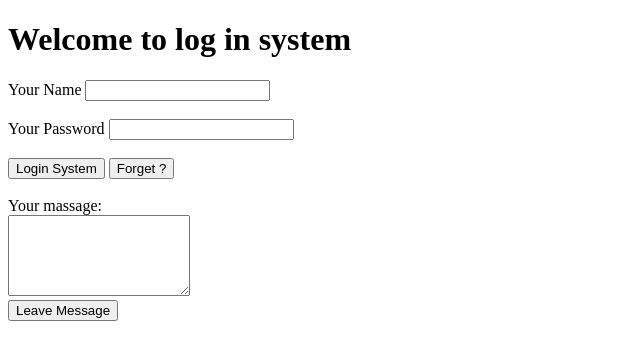
After one commit to LelouchSaint-520/Python-courses, a Flask app: page /login in a window 1280 px wide. The commit adds this page. Shown: the top 360 px of the page, without its empty margins (0-640 px from the left). Run offline with Flask 3, Linux system fonts and the light colour scheme.

Commit message:
Add Flask courses

```diff
--- a/my_first_flask_app/app.py
+++ b/my_first_flask_app/app.py
@@ -1,4 +1,4 @@
-from flask import Flask, render_template  # import flask class
+from flask import Flask, render_template, request, url_for, redirect  # import flask render_template request url_for and redirect
 app = Flask(__name__)
 
 @app.route('/')
@@ -12,18 +12,73 @@ def user_profile(name):
     """Renders a dynamic page with data passed into the templates."""
     # 1. 准备要传递给模版的数据
     user_tasks = [
-        "Complete Day 25 Python course",
-        "Practice Flask templating",
-        "Prepare for Day 26"
+        "task1",
+        "task2",
+        "task3"
     ]
     # 2. calling render_template, pass the template name and data
     # 'username=name' means that there is a variable named as 'username' in the template, and its value is that of the variable named as 'name' in Python.
     # 'tasks = user_tasks' is the same as that above
-    return  render_template(
+    if name.lower() == "admin":
+        admin = True
+    else:
+        admin = False
+
+    return render_template(
         'user_profile.html',
-        username = name,
-        tasks = user_tasks
-    )
+                            username = name,
+                            tasks = user_tasks,
+                            is_admin = admin
+                            )
+
+@app.route("/contact",methods=["GET","POST"])
+def contact():
+    # judge the method of request:
+    if request.method == "POST":
+        #This is a POST request, we need to deal with a form data
+        visitor_name = request.form["visitor_name"]
+        visitor_message = request.form["visitor_message"]
+
+        # In the real app instance, you will store the data into database. However, we only print it to show that we received the request.
+        print("--- New Message Received ---")
+        print(f"From: {visitor_name}")
+        print(f"Message: {visitor_message}")
+        print("----------------------------")
+        #redirect to the "Thank_you" page after dealing with the data
+        return redirect(url_for("thank_you"))
+    # Otherwise, the required method is GET, and we only need to show the form page.
+    return render_template("contact.html")
+
+@app.route("/login", methods=["GET","POST"])
+def login():
+    if request.method == "POST":
+        click_action = request.form.get("action")
+        if click_action == "login":
+            login_name = request.form["login_name"]
+            login_password = request.form["login_password"]
+            print("--- Login information ---")
+            print(f"Login name is {login_name}")
+            print(f"Login Password is {login_password}")
+            return redirect(url_for("thank_you"))
+
+        elif click_action == "forget":
+            print("--- Forget information ---")
+            print("custom forget the login name and password.")
+            return redirect(url_for("home"))
+
+        elif click_action == "message":
+            message_text = request.form.get("login_remark")
+            login_name = request.form.get("login_name", "anonymous")
+            print(f"Form: {login_name}")
+            print(f"Message: {message_text}")
+            return redirect(url_for("home"))
+
+    return render_template("login.html")
+
+@app.route("/thank-you")
+def thank_you():
+    return render_template("thank_you.html")
+
 
 @app.route("/show")
 def show():
--- /dev/null
+++ b/my_first_flask_app/templates/login.html
@@ -0,0 +1,38 @@
+<!DOCTYPE html>
+<html lang="en">
+<head>
+    <meta charset="UTF-8">
+    <title>Login</title>
+</head>
+<body>
+    <h1>Welcome to log in system</h1>
+    <form action="/login" method="POST">
+        <div>
+            <label for="name">Your Name</label>
+            <input type="text" id="name" name="login_name" required>
+        </div>
+        <br>
+        <div>
+            <label for="password">Your Password</label>
+            <input type="text" id="password" name="login_password" required>
+        </div>
+        <br>
+        <div>
+            <button type="submit" name="action" value="login">
+                Login System
+            </button>
+            <button type="submit" name="action" value="forget">
+                Forget ?
+            </button>
+        </div>
+        <br>
+        <div>
+            <label for="remark">Your massage:</label><br>
+            <textarea id="remark" name="login_remark" rows="5" cols="20"></textarea><br>
+            <button type="submit" name="action" value="message" formnovalidate>
+                Leave Message
+            </button>
+        </div>
+    </form>
+</body>
+</html>
```
Also changed, not shown: my_first_flask_app/templates/contact.html (added, +26 -0 lines), my_first_flask_app/templates/thank_you.html (added, +12 -0 lines), my_first_flask_app/templates/user_profile.html (+6 -1 lines).
